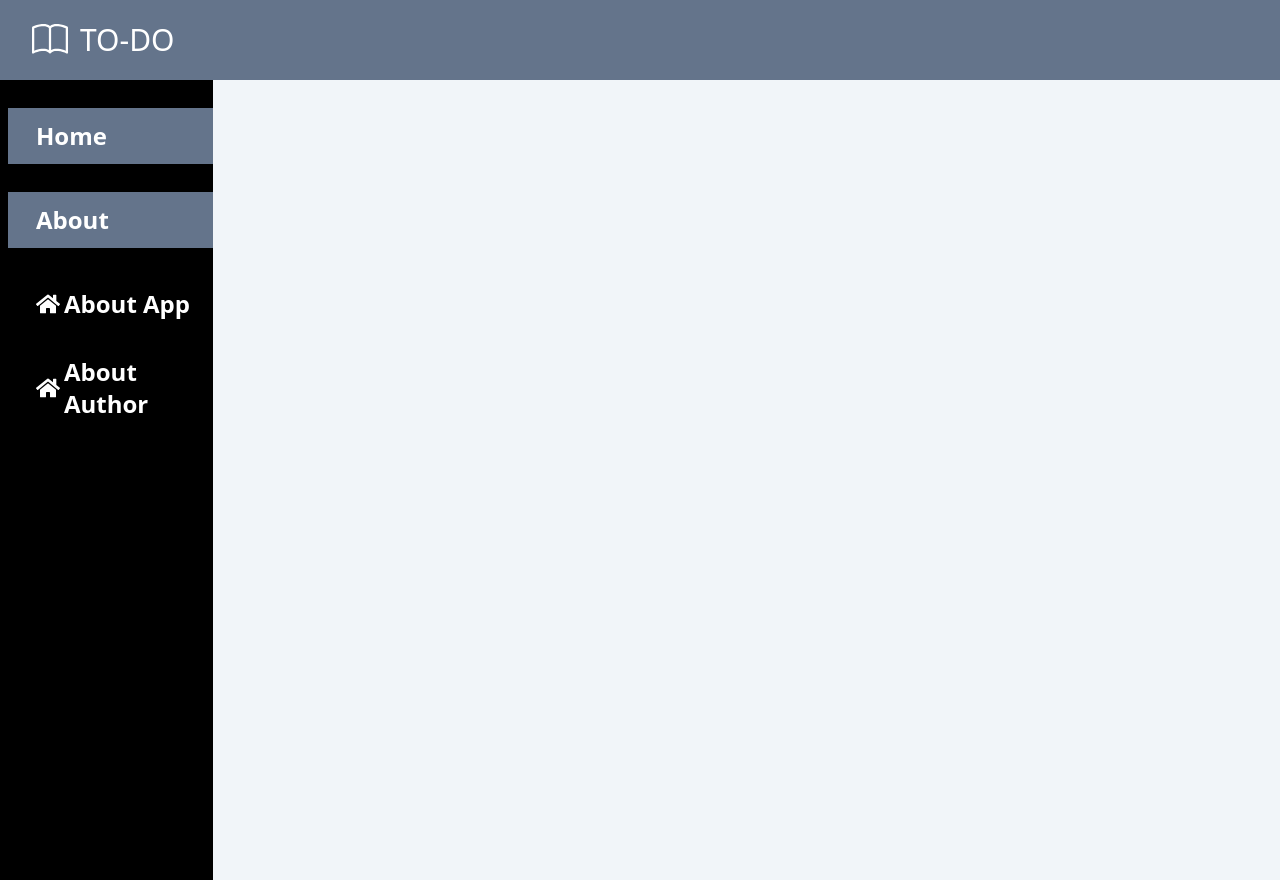
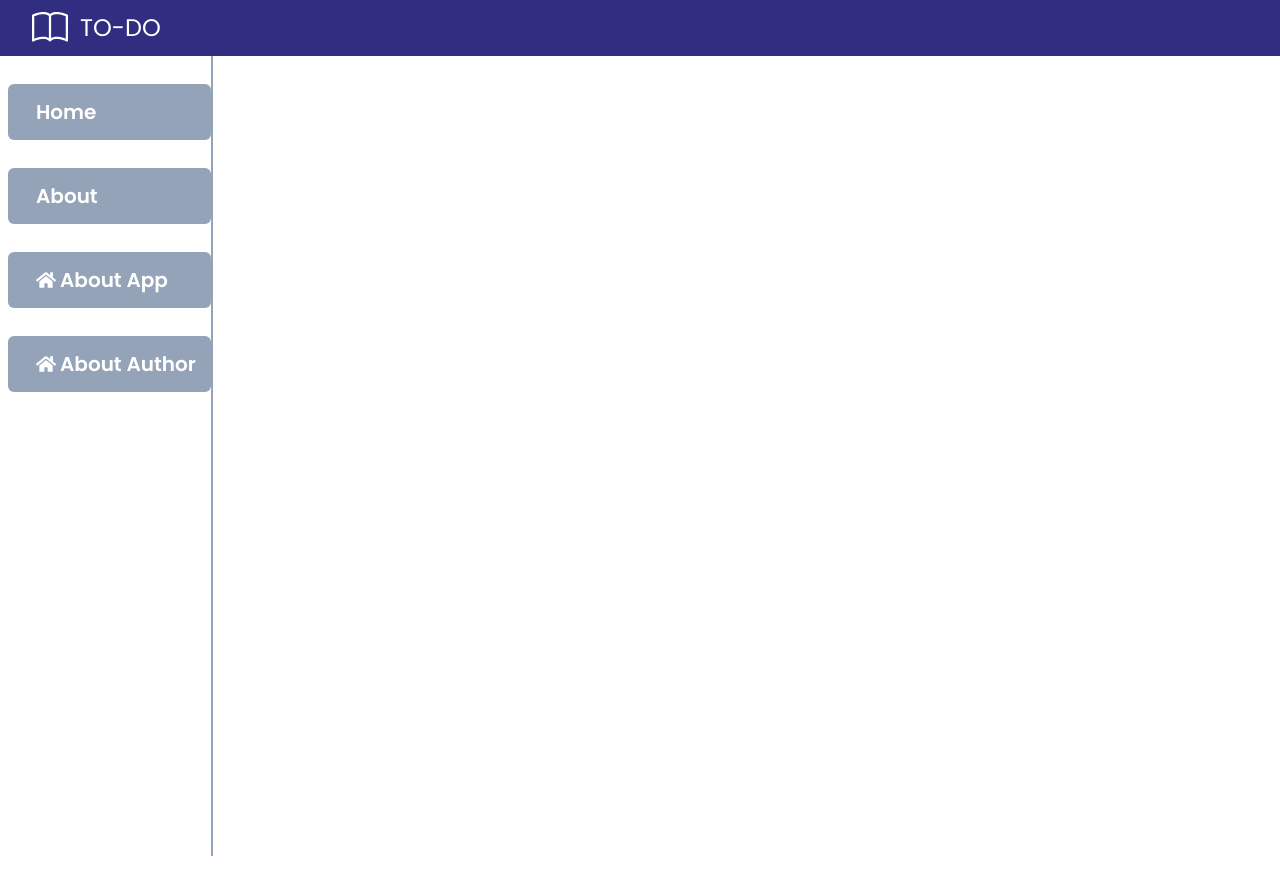
Before and after one commit to Seczan21/ReactTodolistapp, a React (Create React App) app: page /about in a window 1280 px wide. After the commit the page ends 856 px from the top, so only its background shows below. Built offline with nearby package versions, Linux system fonts and the light colour scheme; what fbemitter would draw is missing.

Commit message:
Cleaning

```diff
--- a/src/App.css
+++ b/src/App.css
@@ -1,3 +1,9 @@
+@import url('https://fonts.googleapis.com/css2?family=Poppins:wght@400;500;600&display=swap');
+
+*{
+    font-family: 'Poppins', sans-serif;
+}
+
 .centered{
     display: flex;
     justify-content: center;
--- a/src/components/Pages/AboutApp.js
+++ b/src/components/Pages/AboutApp.js
@@ -3,9 +3,10 @@ import React from 'react'
 const AboutApp = () => {
   return (
    <>
+
    <div>
-    <h1 className="text-black text-4xl font-bold text-justify flex pl-2 pr-4 mt-32">About the App</h1>
-    <p className="text-2xl font-semibold text-justify flex pl-2 pr-4">
+    <h1 className="font-bold text-justify flex pl-2 pr-4 mt-32  bg-clip-text text-transparent bg-gradient-to-r from-pink-500 to-violet-500 text-5xl font-bold">About the App</h1>
+    <p className="text-xl font-semibold text-justify flex pl-2 pr-4">
     In this app, you can add , delete, submit and edit items. To edit items,simply double click on it.Once you are done, press the enter key to resubmit.This app will persist your data in the browser local storage. So whether you reload, close your app or reopened it, you still have access to your to-dos items.
     </p>
    </div>
--- a/src/components/Pages/AboutAuthor.js
+++ b/src/components/Pages/AboutAuthor.js
@@ -4,8 +4,8 @@ const AboutAuthor = () => {
   return (
     <>
     <div className="">
-     <h1 className="text-black text-4xl font-bold text-justify pl-2 pr-4 mt-32 ">About the Author</h1>
-     <p className="text-2xl font-semibold text-justify pl-2 pr-4">
+     <h1 className="font-bold text-justify flex pl-2 pr-4 mt-32  bg-clip-text text-transparent bg-gradient-to-r from-pink-500 to-violet-500 text-5xl font-bold">About the Author</h1>
+     <p className="text-xl font-semibold text-justify pl-2 pr-4">
       This app was developed by someone, a self-taught web developer and technical writer
       </p>
     </div>
--- a/src/components/Pages/AboutSide.js
+++ b/src/components/Pages/AboutSide.js
@@ -3,8 +3,8 @@ import { NavLink } from 'react-router-dom'
 import { SideBarAbout } from '../Data/SideBarData'
 
 const AboutSide = () => {
-    const activeLink = 'hover:bg-red-500 mt-7 pl-7 w-full h-14 flex justify-start items-center text-white text-2xl space-x-1 font-bold bg-red-500'
-    const normalLink = 'hover:bg-red-500 pl-7 mt-7 w-full h-14 flex justify-start items-center text-white text-2xl space-x-1 font-bold'
+    const activeLink = 'hover:bg-red-500 rounded-md mt-7 pl-7 w-full h-14 flex justify-start items-center text-white text-xl space-x-1 font-bold bg-red-500'
+    const normalLink = 'hover:bg-red-500 pl-7 mt-7 w-full h-14 flex justify-start items-center text-white text-xl space-x-1 font-bold bg-slate-400 rounded-md'
   return (
     <>
   <section >
--- a/src/components/Pages/Navbar.js
+++ b/src/components/Pages/Navbar.js
@@ -4,12 +4,12 @@ import {BsBook} from 'react-icons/bs';
 const Navbar = () => {
   return (
     <>
-        <div className="bg-slate-500 text-black h-20 w-full flex items-center cursor-pointer">
+        <div className="bg-indigo-900 text-black h-14 w-full flex items-center cursor-pointer">
             <div className="">
                 <BsBook className="text-white text-4xl ml-8"/>
             </div>
             <div className="">
-                <p className="text-white text-3xl pl-3">TO-DO</p>
+                <p className="text-white text-2xl pl-3">TO-DO</p>
             </div>
         </div>
     </>
--- a/src/components/Pages/Router.js
+++ b/src/components/Pages/Router.js
@@ -14,10 +14,10 @@ const RouterJs = () => {
         </section>
         <section>
             <div className="grid grid-cols-12 ">
-                <div className="col-span-2 bg-black h-screen pl-2 md:col-span-2 ">
+                <div className="col-span-2  h-screen pl-2 md:col-span-2 border-r-2 border-slate-400">
                     <Sidebar/>
                 </div>
-                <div className="col-span-10 bg-slate-100 h-screen pl-2 md:col-span-10 ">
+                <div className="col-span-10 h-screen pl-2 md:col-span-10 ">
                     <NavPage/>
                 </div>
             </div>
--- a/src/components/Pages/Sidebar.js
+++ b/src/components/Pages/Sidebar.js
@@ -8,10 +8,10 @@ const Sidebar = () => {
     <nav >
       <ul>
         <li>
-          <Link to="/" className='hover:bg-red-500 mt-7 pl-7 w-full h-14 flex justify-start items-center text-white text-2xl space-x-1 font-bold bg-slate-500'>Home
+          <Link to="/" className='hover:bg-red-500 mt-7 pl-7 w-full h-14 flex justify-start items-center text-white font-semibold text-xl space-x-1 font-bold bg-slate-400 rounded-md'>Home
           </Link></li>
         <li>
-          <NavLink to="/about" className='hover:bg-red-500 mt-7 pl-7 w-full h-14 flex justify-start items-center text-white text-2xl space-x-1 font-bold bg-slate-500'>About</NavLink>
+          <NavLink to="/about" className='hover:bg-red-500 mt-7 pl-7 w-full h-14 flex justify-start items-center text-white font-semibold text-xl space-x-1 font-bold bg-slate-400 rounded-md'>About</NavLink>
         </li>
       </ul>
     </nav>
--- a/src/components/addTodo/index.js
+++ b/src/components/addTodo/index.js
@@ -11,7 +11,7 @@ const  AddTodo = ({addTodo}) => {
             done: false,
           };
         addTodo(newTodo);
-        emitter.emit("NOTIFICATION",<p className='text-2xl font-semibold text-black '>Data Sukses ditambahkan!</p>)
+        emitter.emit("NOTIFICATION",<p className='bg-clip-text text-transparent bg-gradient-to-r from-pink-500 to-violet-500 text-2xl'>Data Sukses ditambahkan!</p>)
         console.log(newTodo);
         setTitle("");
     }
--- a/src/components/notification/index.js
+++ b/src/components/notification/index.js
@@ -7,13 +7,7 @@ export const emitter = new EventEmitter();
 const Notification = () => {
   const [open, setOpen] = useState(false);
   const [message, setMessage] = useState();
-  const notificationStyle = {
-    padding: 10,
-    border: "1px white solid",
-    marginBottom: 15,
-    backgroundColor: "aqua",
-    borderRadius: 2,
-  };
+
   const reset = () => {
     setOpen(false);
   };
@@ -30,7 +24,7 @@ const Notification = () => {
     return null;
   }
   return (
-    <div style={notificationStyle} >
+    <div className="p-4 border-1 mb-4 rounded-md font-semibold " >
       <span>{message}</span>
     </div>
   );
--- a/src/container/todoContainer/index.js
+++ b/src/container/todoContainer/index.js
@@ -42,7 +42,7 @@ const TodoContainer = () => {
 
     <div style={{ margin: 0 }}>
 
-      <h4 align="center" className="font-bold text-4xl text-green-400">todos</h4>
+      <h1 align="center" className=" mt-4 bg-clip-text text-transparent bg-gradient-to-r from-pink-500 to-violet-500 text-5xl font-bold">Todos</h1>
      <Notification/>
       <AddTodo addTodo={handleAddTodo} />
 
--- a/src/index.css
+++ b/src/index.css
@@ -1,3 +1,8 @@
+@import url('https://fonts.googleapis.com/css2?family=Poppins:wght@400;500;600&display=swap');
+
+*{
+    font-family: 'Poppins', sans-serif;
+}
 @tailwind base;
 @tailwind components;
 @tailwind utilities;
```
